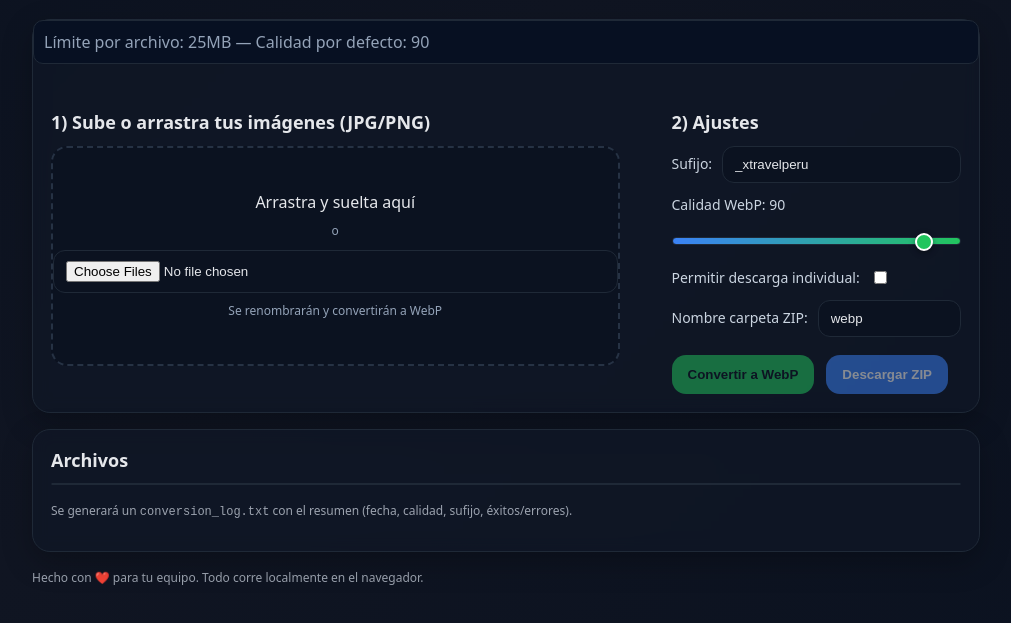
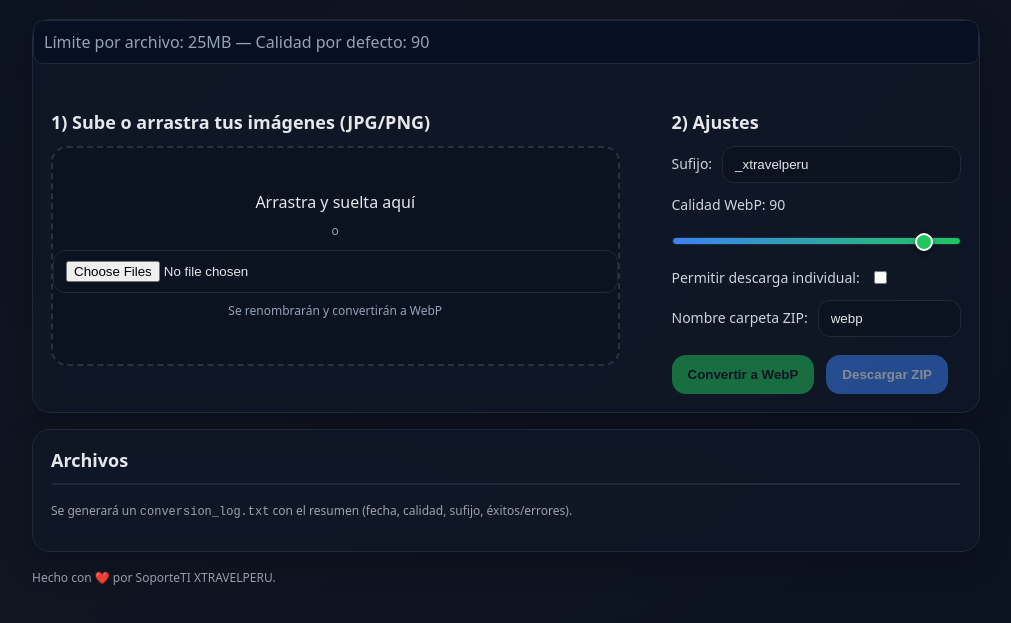
Before and after one commit to JhossEdu/proyect1, a plain HTML site: page index.html in a window 1280 px wide. Shown: the part 107-730 px from the top of the page, without its empty margins (134-1145 px from the left). Drawn offline with nearby package versions, Linux system fonts and the light colour scheme.

Commit message:
Update index.html

```diff
--- a/index.html
+++ b/index.html
@@ -150,7 +150,7 @@
     </section>
 
     <footer>
-      Hecho con ❤️ para tu equipo. Todo corre localmente en el navegador.
+      Hecho con ❤️ por SoporteTI XTRAVELPERU.
     </footer>
   </div>
 
```
